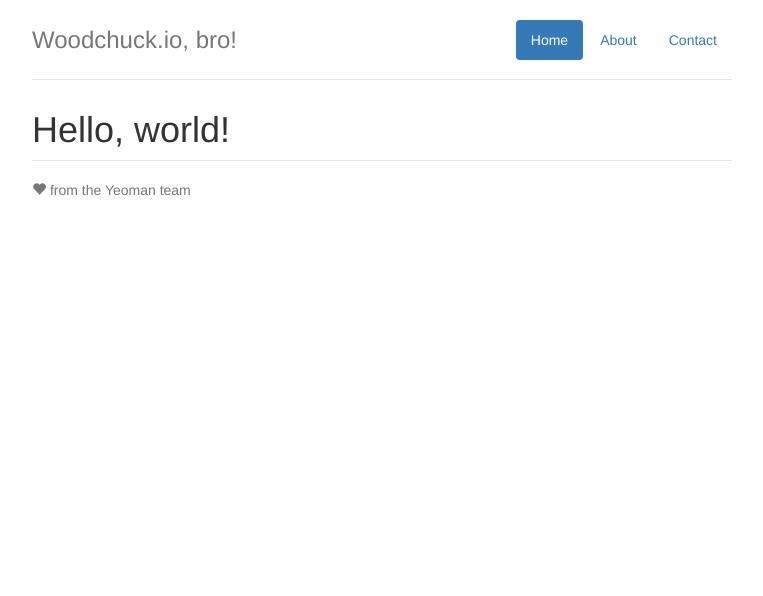
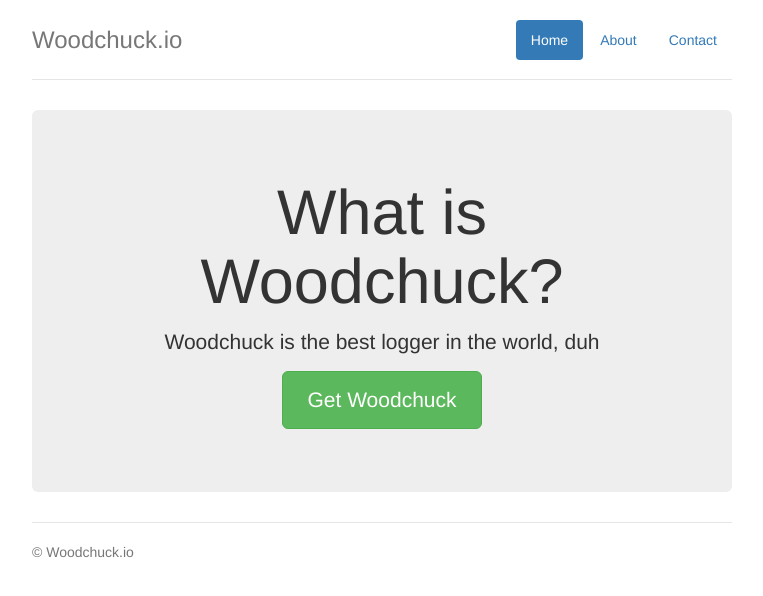
Before and after one commit to sjasperse/woodchuck-website, a website: page app/index.html in a window 1280 px wide. Shown: the whole page, without its empty margins (258-1021 px from the left). Drawn offline with nearby package versions, Linux system fonts and the light colour scheme; some packages are replaced by stand-ins of ours; files that its build step writes are made by us from their sources.

Commit message:
Jumbotron!

```diff
--- a/app/index.html
+++ b/app/index.html
@@ -28,14 +28,14 @@
           <li><a ng-href="#/about">About</a></li>
           <li><a ng-href="#">Contact</a></li>
         </ul>
-        <h3 class="text-muted">Woodchuck.io, bro!</h3>
+        <h3 class="text-muted">Woodchuck.io</h3>
       </div>
 
       <div ng-view=""></div>
 
-      <div class="footer">
-        <p><span class="glyphicon glyphicon-heart"></span> from the Yeoman team</p>
-      </div>
+      <footer class="footer">
+        <p>&copy; Woodchuck.io</p>
+      </footer>
     </div>
 
     <script src="https://ajax.googleapis.com/ajax/libs/jquery/1.11.2/jquery.min.js"></script>
--- a/app/views/main.html
+++ b/app/views/main.html
@@ -1 +1,5 @@
-<h1>Hello, world!</h1>
+<div class="jumbotron">
+  <h1>What is Woodchuck?</h1>
+  <p class="lead">Woodchuck is the best logger in the world, duh</p>
+  <p><a class="btn btn-lg btn-success" href="#/get-started">Get Woodchuck</a></p>
+</div>
```
Also changed, not shown: 1 other file.
